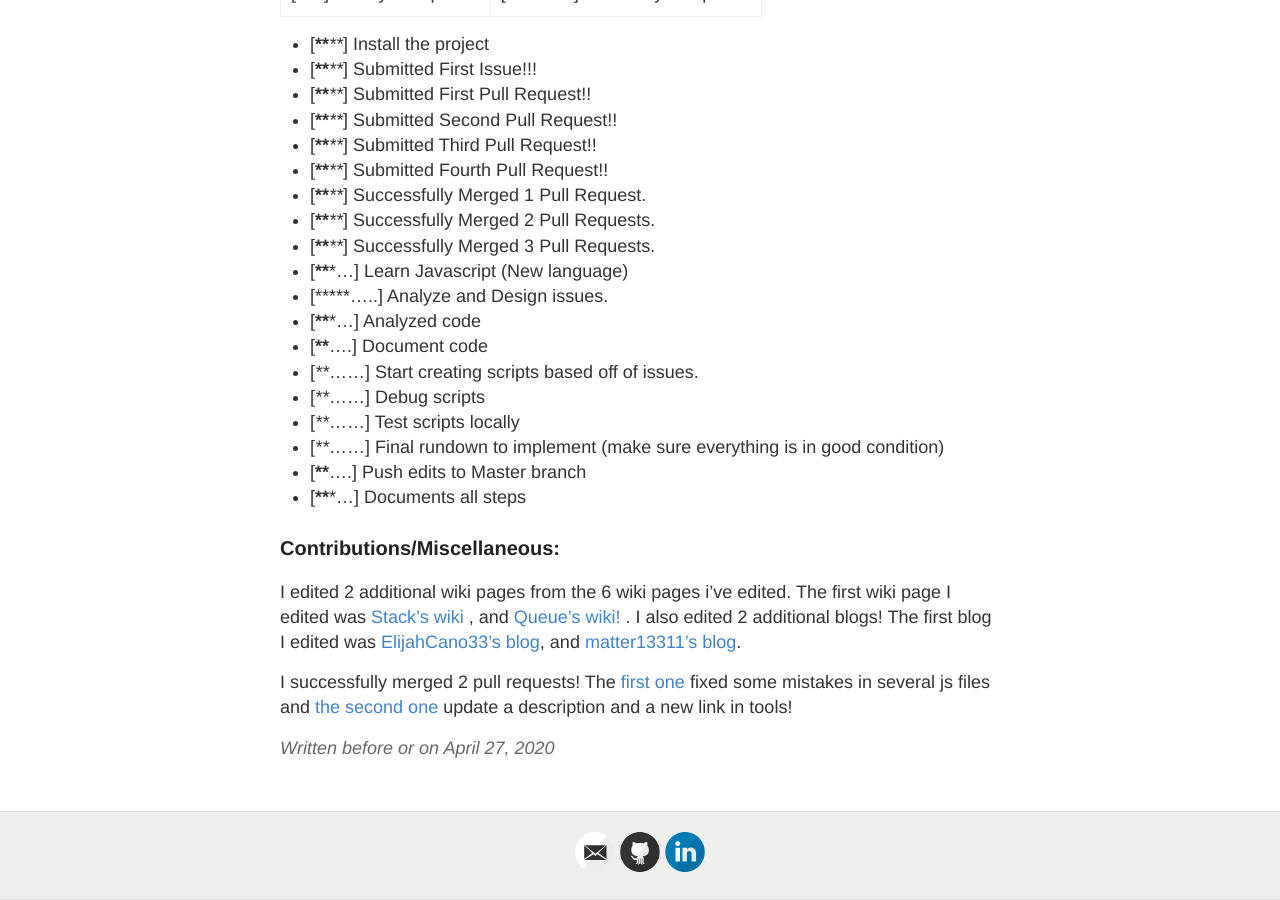
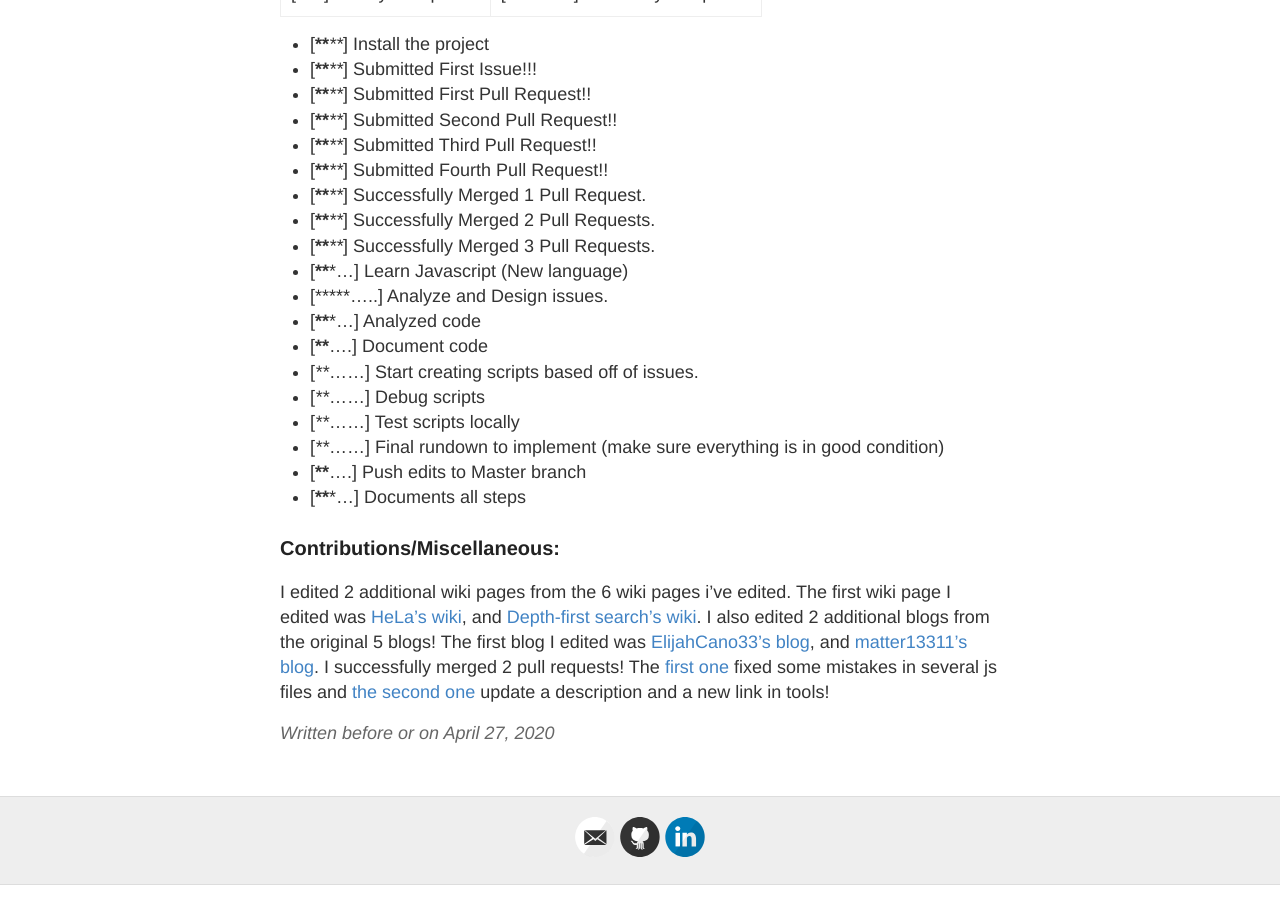
Before and after one commit to hunter-college-ossd-spr-2020/MarceloDamian-weekly, a Jekyll site: the page built from _posts/2020-04-27-week11.md, in a window 1280 px wide and 900 px high, scrolled down 4442 px. Built offline with Jekyll 4.4.1, drawn with Linux system fonts in a browser that asks for light colours.

Commit message:
Update 2020-04-27-week11.md

```diff
--- a/_posts/2020-04-27-week11.md
+++ b/_posts/2020-04-27-week11.md
@@ -76,6 +76,4 @@ Issues| Analysis | Design/Ideas? |Pathway(s)/Scripts | Documentation
 
 ### Contributions/Miscellaneous:
 
-I edited 2 additional wiki pages from the 6 wiki pages i've edited. The first wiki page I edited was [Stack's wiki ](), and [Queue's wiki! ](). I also edited 2 additional blogs! The first blog I edited was [ElijahCano33's blog](), and [matter13311's blog]().
-
-I successfully merged 2 pull requests! The [first one](https://github.com/freeCodeCamp/freeCodeCamp/pull/38643) fixed some mistakes in several js files and [the second one](https://github.com/freeCodeCamp/freeCodeCamp/pull/38642) update a description and a new link in tools!
+I edited 2 additional wiki pages from the 6 wiki pages i've edited. The first wiki page I edited was [HeLa's wiki](https://en.wikipedia.org/w/index.php?title=HeLa&oldid=953193135), and [Depth-first search's wiki](https://en.wikipedia.org/w/index.php?title=Depth-first_search&oldid=953198849). I also edited 2 additional blogs from the original 5 blogs! The first blog I edited was [ElijahCano33's blog](https://github.com/hunter-college-ossd-spr-2020/ElijahCano33-weekly/pull/10/commits), and [matter13311's blog](https://github.com/hunter-college-ossd-spr-2020/matter13311-weekly/pull/3/commits). I successfully merged 2 pull requests! The [first one](https://github.com/freeCodeCamp/freeCodeCamp/pull/38643) fixed some mistakes in several js files and [the second one](https://github.com/freeCodeCamp/freeCodeCamp/pull/38642) update a description and a new link in tools!
```
